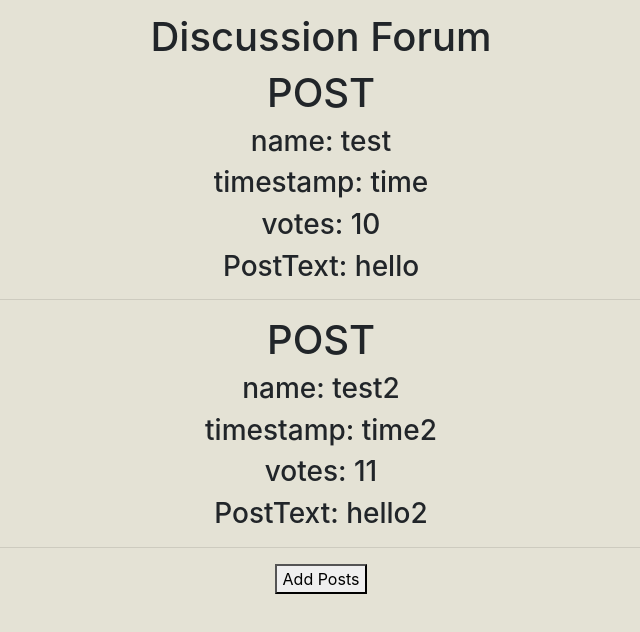
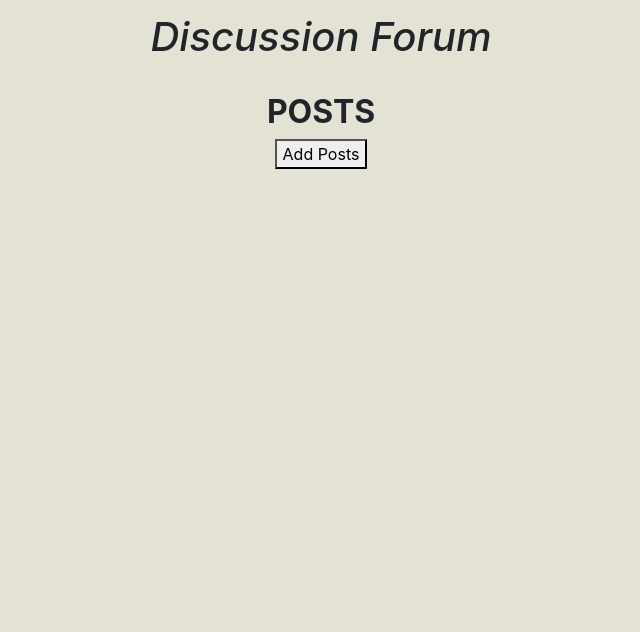
Before and after one commit to calliestump/disussion-forum, a React (Create React App) app: page / in a window 1280 px wide. Shown: the top 632 px of the page, without its empty margins (319-959 px from the left). Built offline with nearby package versions, Linux system fonts and the light colour scheme.

Commit message:
correctly toggle post details
Co-authored-by: Joseph Giunta <jgnohack@gmail.com>Co-authored-by: Callie Stump <callie@stu.mp>

```diff
--- a/package.json
+++ b/package.json
@@ -7,6 +7,7 @@
     "@testing-library/react": "^11.2.5",
     "@testing-library/user-event": "^12.7.1",
     "bootstrap": "^4.6.0",
+    "jquery": "^3.5.1",
     "react": "^17.0.1",
     "react-bootstrap": "^1.4.3",
     "react-dom": "^17.0.1",
--- a/src/components/App.js
+++ b/src/components/App.js
@@ -9,6 +9,7 @@ function App() {
   return (
     <>
       <Header/>
+      <br />
       <Container>
         <PostControl/>
       </Container>
--- a/src/components/Header.js
+++ b/src/components/Header.js
@@ -4,7 +4,7 @@ import React from "react";
 function Header(){
   return (
     <React.Fragment>
-      <h1>Discussion Forum</h1>
+      <h1><i>Discussion Forum</i></h1>
     </React.Fragment>
 
   )
--- a/src/components/NewPostForm.js
+++ b/src/components/NewPostForm.js
@@ -4,6 +4,7 @@ import ReusableForm from './ReusableForm';
 import PropTypes from 'prop-types';
 
 export default function NewPostForm(props){
+
   function handleNewPostFormSubmission(event){
     event.preventDefault();
     props.onNewPostCreation({
@@ -25,4 +26,4 @@ export default function NewPostForm(props){
 
 NewPostForm.propTypes = {
   onNewPostCreation: PropTypes.func
-}
+};
--- a/src/components/Post.js
+++ b/src/components/Post.js
@@ -4,12 +4,13 @@ import PropTypes from 'prop-types';
 export default function Post(props){
   return (
     <>
-      <h1>POST</h1>
-      <h3>name: {props.name}</h3>
-      <h3>timestamp: {props.timestamp}</h3>
-      <h3>votes: {props.votes}</h3>
-      <h3>PostText: {props.postText}</h3>
-      <hr/>
+      <div onClick = {() => props.whenPostClicked(props.id)}>
+        <h3>User: {props.name}</h3>
+        <h3>Votes: {props.votes}</h3>
+        <h3>Text: {props.postText}</h3>
+        <h3>Date Posted: {props.timestamp}</h3>
+        <hr/>
+      </div>
     </>
   );
 }
@@ -18,5 +19,6 @@ Post.propTypes = {
   name: PropTypes.string,
   timestamp: PropTypes.string, // object
   votes: PropTypes.number,
-  id: PropTypes.string
+  id: PropTypes.string,
+  whenPostClicked: PropTypes.func
 }
--- a/src/components/PostControl.js
+++ b/src/components/PostControl.js
@@ -1,6 +1,8 @@
 import React from "react";
 import NewPostForm from './NewPostForm';
 import PostList from './PostList';
+// import $ from 'jquery';
+import PostDetail from './PostDetail';
 
 
 export default class PostControl extends React.Component {
@@ -10,25 +12,51 @@ export default class PostControl extends React.Component {
     this.state = {
       formVisibleOnPage: false,
       masterPostList: [],
+      selectedPost: null
     };
+  }
+
+
+  // Add HandleCLick to get a functioning 'add post' button.
+  handleClick = () => {
+    if (this.state.selectedPost != null) {
+      this.setState({
+        formVisibleOnPage: false,
+        selectedPost: null
+      });
+    } else {
+      this.setState(prevState => ({
+        formVisibleOnPage: !prevState.formVisibleOnPage
+      }));
+    }
   }
 
   handleAddingNewPostToList = (newPost) => {
     const newMasterPostList = this.state.masterPostList.concat(newPost);
-    this.setState({masterPostList: newMasterPostList, formVisibleOnPage: false})
+    console.log(newPost);
+    console.log(this.state.newMasterPostList);
+    this.setState({masterPostList: newMasterPostList, formVisibleOnPage: false});
   }
 
-  // Add HandleCLick to get a functioning 'add post' button.
-  handleClick = () => {
-    this.setState(prevState => ({
-      formVisibleOnPage: !prevState.formVisibleOnPage
-    }));
+  handleChangingSelectedPost = (id) => {
+    const selectedPost = this.state.masterPostList.filter(post => post.id === id)[0]
+    this.setState({selectedPost: selectedPost});
   }
 
   render(){
     let currentlyVisibleState = null;
     let buttonText = null;
-    if (this.state.formVisibleOnPage){
+    // if(this.state.postList === 0){
+    //   $("h1.title").hide()
+    // }
+    if (this.state.selectedPost != null){
+      currentlyVisibleState =
+      <PostDetail
+      post={this.state.selectedPost}
+      />
+      buttonText = "Go Back To Posts"
+    }
+    else if (this.state.formVisibleOnPage){
       currentlyVisibleState =
       <NewPostForm
       onNewPostCreation={this.handleAddingNewPostToList}
@@ -38,6 +66,7 @@ export default class PostControl extends React.Component {
       currentlyVisibleState =
       <PostList
       postList={this.state.masterPostList}
+      onPostSelection={this.handleChangingSelectedPost}
       />;
       buttonText = "Add Posts";
     }
--- /dev/null
+++ b/src/components/PostDetail.js
@@ -0,0 +1,17 @@
+import React from 'react';
+import PropTypes from 'prop-types';
+
+export default function PostDetail(props){
+  const { post } = props;
+
+  return (
+    <>
+      <h1>Post Details</h1>
+      <h3>{post.name}</h3>
+    </>
+  )
+}
+
+PostDetail.propTypes = {
+  post: PropTypes.object
+}
--- a/src/components/PostList.js
+++ b/src/components/PostList.js
@@ -1,37 +1,32 @@
 import React from "react";
 import Post from "./Post";
 import PropTypes from "prop-types";
+// import $ from "jquery";
 
-const masterPostList = [
-  {
-  name: "test",
-  timestamp: "time",
-  votes: 10,
-  postText: "hello"
-  },
-  {
-  name: "test2",
-  timestamp:"time2",
-  votes: 11,
-  postText: "hello2"
-  }
-];
 export default function PostList(props) {
   return (
     <>
-      {masterPostList.map((post, index) =>
+      {/* {props.postList.length === 0 ? <h2 class="title"><strong>No posts have been added to timeline.</strong></h2> : <h2 class="title"><strong>POSTS</strong></h2> */}
+      <h2 className="title"><strong>POSTS</strong></h2>
+      {props.postList.map((post) =>
         <Post
+        whenPostClicked = { props.onPostSelection }
         name={post.name}
         timestamp={post.timestamp}
         votes={post.votes}
         postText={post.postText}
-        key={index}
+        id={post.id}
+        key={post.id}
         />
-      )}
+        )}
     </>
   )
+  // if(props.postList.length < 1) {
+  //   $("h2.title").hide();
+  // }
 }
 
 PostList.propTypes = {
-  postList: PropTypes.array
+  postList: PropTypes.array,
+  onPostSelection: PropTypes.func
 }
--- a/src/components/ReusableForm.js
+++ b/src/components/ReusableForm.js
@@ -4,7 +4,8 @@ import PropTypes from "prop-types";
 export default function ResuableForm(props){
   return (
     <>
-      <h1><u>Make a Post</u></h1>
+      <h2><u>Make a Post</u></h2>
+      <br />
       <form onSubmit={props.formSubmissionHandler}>
         <input
           type="text"
@@ -18,7 +19,7 @@ export default function ResuableForm(props){
         />
         <br /><br />
         <button type="submit">{props.buttonText}</button>
-        <br />
+        <br /><br />
       </form>
     </>
   );
@@ -27,4 +28,4 @@ export default function ResuableForm(props){
 ResuableForm.propTypes = {
   formSubmissionHandler: PropTypes.func,
   buttonText: PropTypes.string
-}
+};
```
Also changed, not shown: 1 other file (tests, documents, lock files or other folders).
